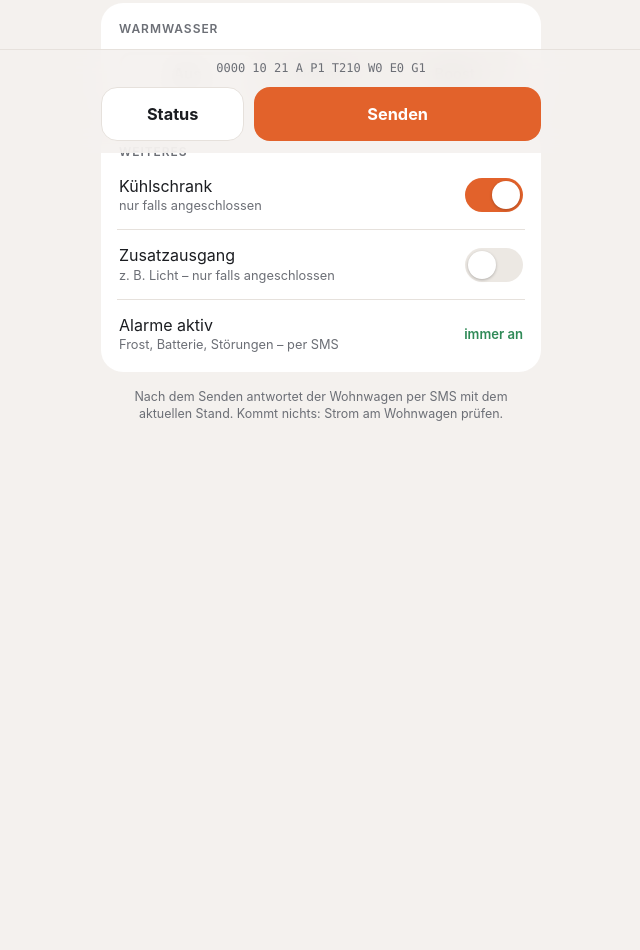
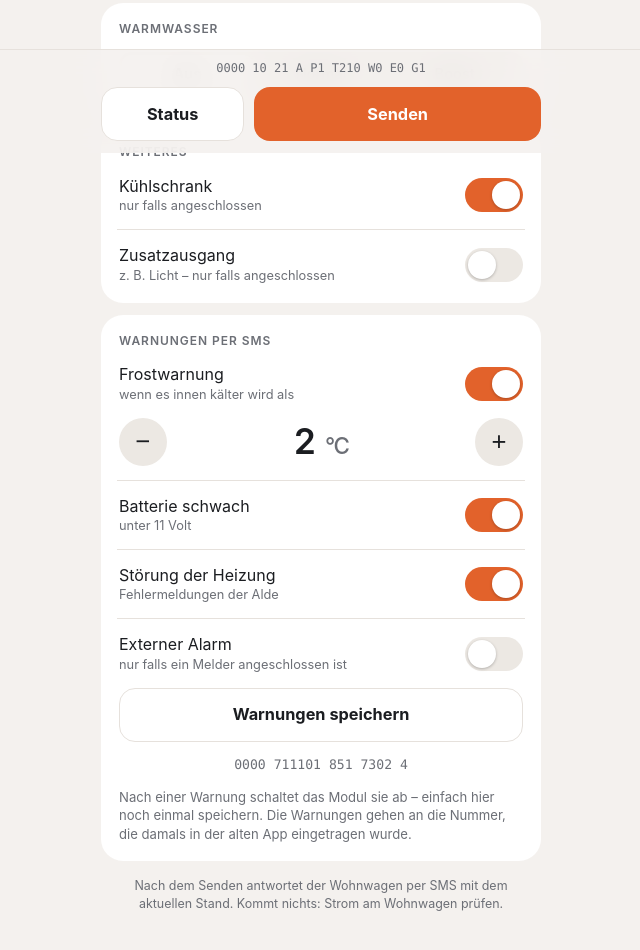
Before and after one commit to leschi3000/alde-fernbedienung, a plain HTML site: page index.html in a window 1280 px wide. Shown: the part 647-1597 px from the top of the page, without its empty margins (319-959 px from the left). Before the commit the page ends 1224 px from the top, so only its background shows below. Drawn offline with Linux system fonts and the light colour scheme.

Commit message:
Warnungen (Frost, Batterie, Störung, extern) per SMS einstellbar

```diff
--- a/index.html
+++ b/index.html
@@ -146,9 +146,29 @@ footer{font-size:.78rem;color:var(--muted);text-align:center;padding:4px 8px}
     <div class="sep"></div>
     <div class="row"><div class="t">Zusatzausgang<small>z. B. Licht – nur falls angeschlossen</small></div>
       <label class="switch" aria-label="Zusatzausgang"><input type="checkbox" id="cX" role="switch"><span></span></label></div>
+  </section>
+
+  <section class="card">
+    <span class="label">Warnungen per SMS</span>
+    <div class="row"><div class="t">Frostwarnung<small>wenn es innen kälter wird als</small></div>
+      <label class="switch" aria-label="Frostwarnung"><input type="checkbox" id="aT" role="switch"><span></span></label></div>
+    <div class="temp" id="aTempBox" style="grid-template-columns:48px 1fr 48px;margin:0">
+      <button class="round" id="aMinus" aria-label="Warnschwelle senken" style="width:48px;height:48px;font-size:1.6rem">−</button>
+      <output id="aOut" style="font-size:2.2rem">2 <small>°C</small></output>
+      <button class="round" id="aPlus" aria-label="Warnschwelle erhöhen" style="width:48px;height:48px;font-size:1.6rem">+</button>
+    </div>
     <div class="sep"></div>
-    <div class="row"><div class="t">Alarme aktiv<small>Frost, Batterie, Störungen – per SMS</small></div>
-      <span class="hint" style="color:var(--ok);font-weight:600">immer an</span></div>
+    <div class="row"><div class="t">Batterie schwach<small>unter 11 Volt</small></div>
+      <label class="switch" aria-label="Batteriewarnung"><input type="checkbox" id="aV" role="switch"><span></span></label></div>
+    <div class="sep"></div>
+    <div class="row"><div class="t">Störung der Heizung<small>Fehlermeldungen der Alde</small></div>
+      <label class="switch" aria-label="Störungsmeldungen"><input type="checkbox" id="aE" role="switch"><span></span></label></div>
+    <div class="sep"></div>
+    <div class="row"><div class="t">Externer Alarm<small>nur falls ein Melder angeschlossen ist</small></div>
+      <label class="switch" aria-label="Externer Alarm"><input type="checkbox" id="aX" role="switch"><span></span></label></div>
+    <a class="btn btn-sec" id="bAlarm" href="#">Warnungen speichern</a>
+    <p class="hint" id="aSms" style="font-family:var(--mono);text-align:center"></p>
+    <p class="hint">Nach einer Warnung schaltet das Modul sie ab – einfach hier noch einmal speichern. Die Warnungen gehen an die Nummer, die damals in der alten App eingetragen wurde.</p>
   </section>
 
   <section class="card sheet" id="settings" hidden>
@@ -179,12 +199,15 @@ footer{font-size:.78rem;color:var(--muted);text-align:center;padding:4px 8px}
 // Alde Smart Control – SMS-Aufbau:
 // CODE  1x (Zusatzausgang 0/1)  2x (Kühlschrank 0/1)  A (Alarme)  P (Heizung 0/1)  T (Temp. in Zehntelgrad)  W (Warmwasser 0/1/2)  E (Strom 0–3 kW)  G (Gas 0/1)
 // Status-Abfrage: CODE 4 · Code ändern: CODE 9NEUNEU
+// Warnungen (aus der Original-App abgelesen): CODE 71<Frost><Batterie><Extern><Störung> 851 73<Schwelle zweistellig> 4
+//   Beispiel 0000 711101 851 7302 4 → Frost an bei 2 °C, Batterie an, Extern aus, Störungen an (+ Statusantwort)
 const $ = id => document.getElementById(id);
 const mem = {
   get(k,d){ try{ const v=localStorage.getItem('alde.'+k); return v===null?d:JSON.parse(v);}catch(e){return d} },
   set(k,v){ try{ localStorage.setItem('alde.'+k,JSON.stringify(v)); }catch(e){} }
 };
-const S = Object.assign({num:'',code:'0000',P:1,T:210,W:0,E:0,G:1,F:1,X:0}, mem.get('state',{}));
+const S = Object.assign({num:'',code:'0000',P:1,T:210,W:0,E:0,G:1,F:1,X:0,aT:1,aV:1,aX:0,aE:1,aTh:2}, mem.get('state',{}));
+const alarmText = () => `${S.code} 71${S.aT}${S.aV}${S.aX}${S.aE} 851 73${String(S.aTh).padStart(2,'0')} 4`;
 const save = () => mem.set('state',S);
 const clean = n => n.replace(/[^\d+]/g,'');
 // Heizung aus: so, wie die Original-App es geschickt hat (Kurzform ohne T/W/E/G)
@@ -209,6 +232,11 @@ function render(){
   $('smsPreview').textContent = S.num ? `an ${S.num}: ${smsText()}` : smsText();
   $('bSend').href = href(smsText()); $('bStatus').href = href(`${S.code} 4`);
   $('bSend').textContent = S.P ? 'Senden' : 'Heizung aus senden';
+  for(const k of ['aT','aV','aX','aE']) $(k).checked=!!S[k];
+  $('aOut').innerHTML = S.aTh + ' <small>°C</small>';
+  $('aTempBox').hidden = !S.aT;
+  $('aSms').textContent = alarmText();
+  $('bAlarm').href = href(alarmText());
 }
 function needNum(ev){
   if(S.num) return false;
@@ -222,6 +250,10 @@ $('bCode').addEventListener('click',ev=>{
   if(!/^\d{4}$/.test(n)){ ev.preventDefault(); toast('Neuer Code: genau 4 Ziffern'); return; }
   $('bCode').href=href(`${S.code} 9${n}${n}`);
 });
+$('bAlarm').addEventListener('click',ev=>{ if(!needNum(ev)) $('bAlarm').href=href(alarmText()); });
+for(const k of ['aT','aV','aX','aE']) $(k).onchange=e=>{ S[k]=e.target.checked?1:0; save(); render(); };
+$('aMinus').onclick=()=>{ S.aTh=Math.max(1,S.aTh-1); save(); render(); };
+$('aPlus').onclick=()=>{ S.aTh=Math.min(15,S.aTh+1); save(); render(); };
 $('tMinus').onclick=()=>{ S.T=Math.max(50,S.T-5); save(); render(); };
 $('tPlus').onclick=()=>{ S.T=Math.min(300,S.T+5); save(); render(); };
 for(const [id,k] of [['cP','P'],['cG','G'],['cF','F'],['cX','X']]) $(id).onchange=e=>{ S[k]=e.target.checked?1:0; save(); render(); };
```
